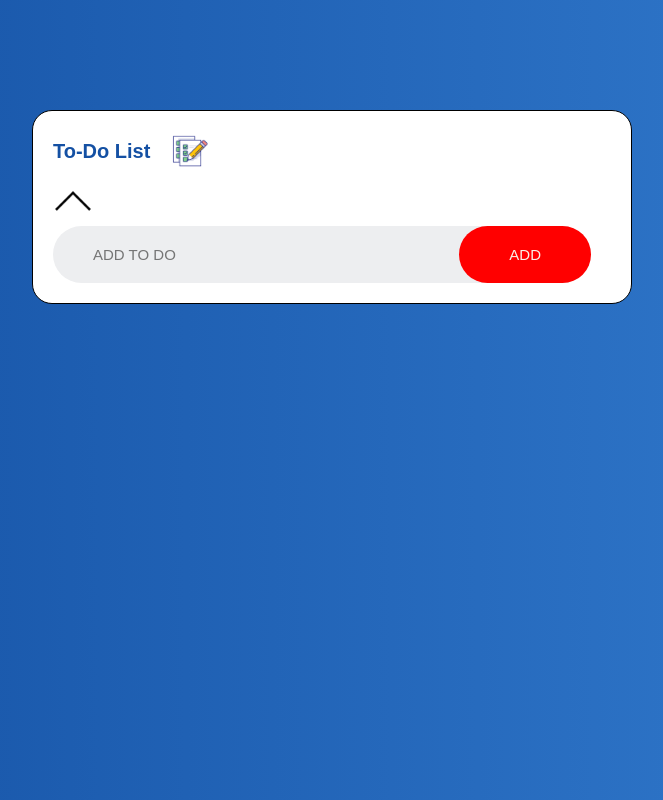
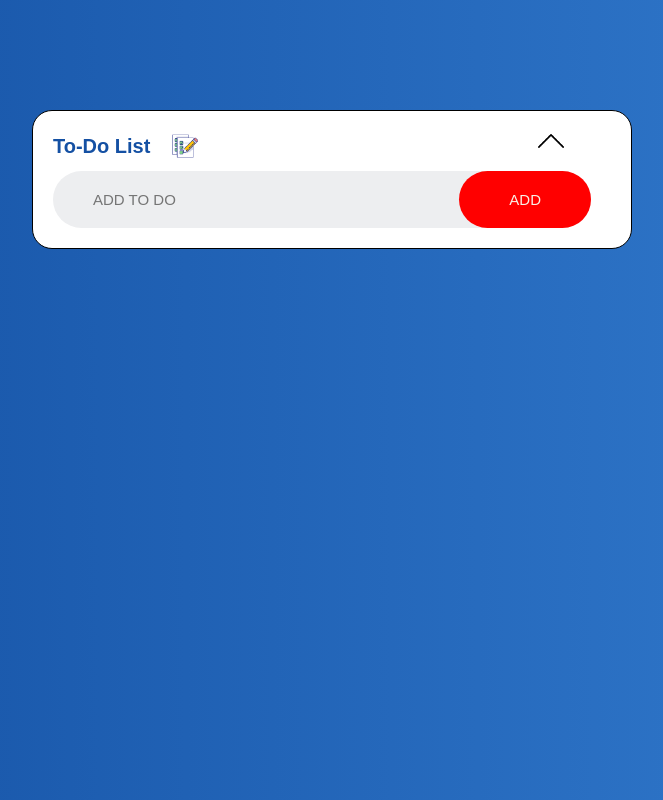
Before and after one commit to Hasnain150/ToDoListNew, a plain HTML site: page index.html in a window 1280 px wide. Shown: the whole page, without its empty margins (308-971 px from the left). Drawn offline with Linux system fonts and the light colour scheme.

Commit message:
Update index.css

```diff
--- a/index.css
+++ b/index.css
@@ -9,6 +9,15 @@ font-size: 20px;
     background: linear-gradient(to right,#1450A3,#337CCF);
    min-height: 100vh;
    padding: 10px;
+}
+.row2{
+    display: flex;
+    justify-content: space-between;
+    align-items: center;
+}
+.row2 img{
+    margin-right: 65px;
+    height:30px;
 }
 .mainContainer{
     margin: 100px auto 40px;
```
